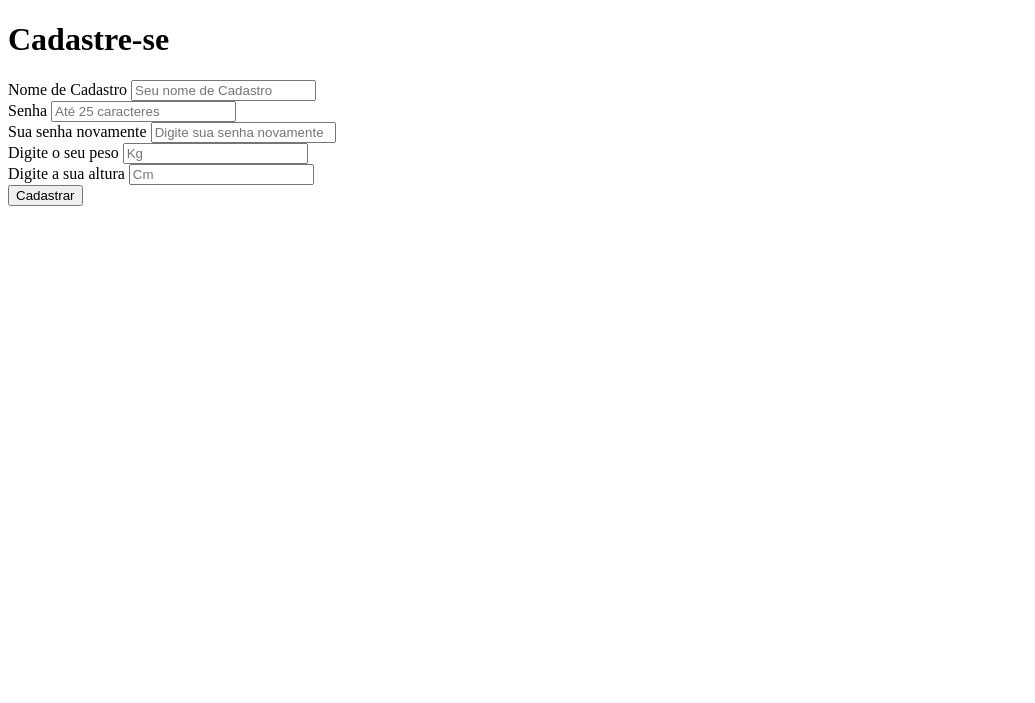
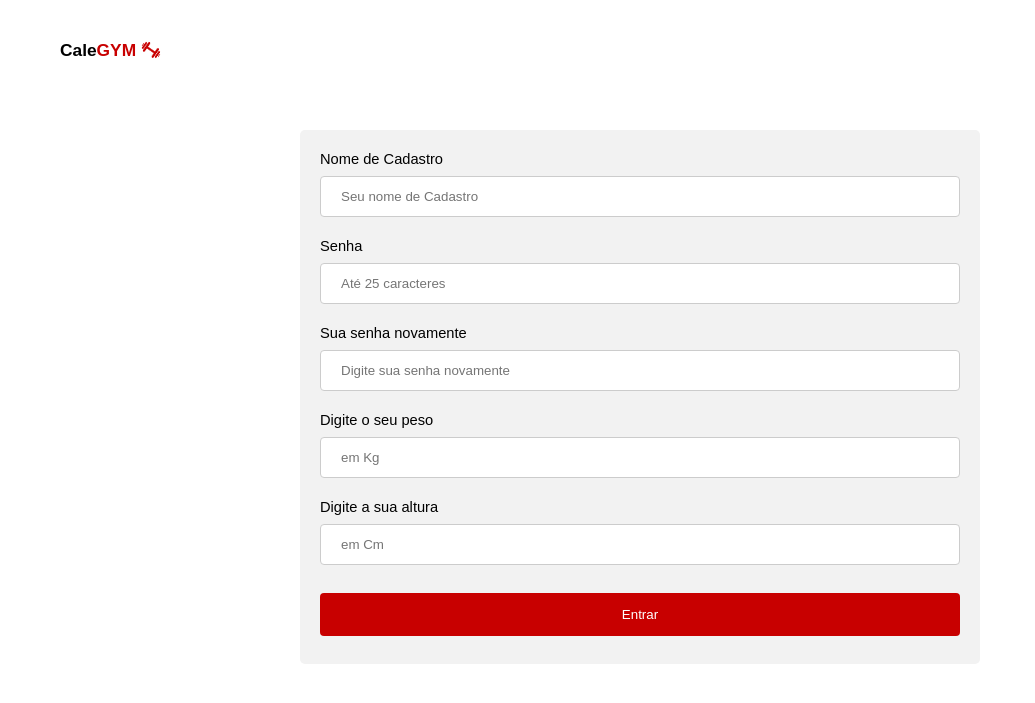
Before and after one commit to rafakimanja/CaleGYM, a Django app: page /cadastro/ in a window 1280 px wide. Shown: the top 703 px of the page, without its empty margins (0-1035 px from the left). Run offline with Django 5.2, Linux system fonts and the light colour scheme.

Commit message:
new commit

```diff
--- a/app/views.py
+++ b/app/views.py
@@ -24,6 +24,7 @@ def home(request):
 
     dias_treinados = DiasTreino.objects.filter(usuario=id_usuario, treino=True)
     qtd_treinos = len(dias_treinados)
+    ultimo_treino = dias_treinados.last()
 
     if request.method == 'POST':
         escolha = request.POST.get('botao')
@@ -42,4 +43,4 @@ def home(request):
 
         return redirect('home')
 
-    return render(request, 'app/home.html', {'datas': datas, 'treinos': treinos, 'qtd_treinos': qtd_treinos})
+    return render(request, 'app/home.html', {'datas': datas, 'treinos': treinos, 'qtd_treinos': qtd_treinos, 'usuario_obj': usuario_obj, 'ultimo_treino': ultimo_treino.registro.date})
--- a/app_usuarios/forms.py
+++ b/app_usuarios/forms.py
@@ -7,7 +7,6 @@ class LoginForms(forms.Form):
         max_length=100,
         widget=forms.TextInput(
             attrs={
-                'class': 'input-control',
                 'placeholder': 'Seu nome de Login'
             }
         )
@@ -18,12 +17,10 @@ class LoginForms(forms.Form):
         max_length=25,
         widget=forms.PasswordInput(
             attrs={
-                'class': 'input-control',
                 'placeholder': 'Sua senha'
             }
         )
     )
-
 
 
 class CadastroForms(forms.Form):
@@ -33,7 +30,6 @@ class CadastroForms(forms.Form):
         max_length=100,
         widget=forms.TextInput(
             attrs={
-                'class': 'input-control',
                 'placeholder': 'Seu nome de Cadastro'
             }
         )
@@ -44,7 +40,6 @@ class CadastroForms(forms.Form):
         max_length=25,
         widget=forms.PasswordInput(
             attrs={
-                'class': 'input-control',
                 'placeholder': 'Até 25 caracteres'
             }
         )
@@ -55,7 +50,6 @@ class CadastroForms(forms.Form):
         max_length=25,
         widget=forms.PasswordInput(
             attrs={
-                'class': 'input-control',
                 'placeholder': 'Digite sua senha novamente'
             }
         )
@@ -67,8 +61,7 @@ class CadastroForms(forms.Form):
         decimal_places=2,
         widget=forms.NumberInput(
             attrs = {
-                'class': 'input-control',
-                'placeholder': 'Kg'
+                'placeholder': 'em Kg'
             }
         )
     )
@@ -77,8 +70,7 @@ class CadastroForms(forms.Form):
         required=True,
         widget=forms.NumberInput(
             attrs={
-                'class': 'input-control',
-                'placeholder': 'Cm'
+                'placeholder': 'em Cm'
             }
         )
     )
--- a/config/settings.py
+++ b/config/settings.py
@@ -121,7 +121,7 @@ USE_I18N = True
 # Static files (CSS, JavaScript, Images)
 # https://docs.djangoproject.com/en/5.0/howto/static-files/
 
-STATIC_URL = 'static/'
+STATIC_URL = '/static/'
 
 STATICFILES_DIRS = [
     os.path.join(BASE_DIR, 'config/static')
--- /dev/null
+++ b/config/static/style/header.css
@@ -0,0 +1,36 @@
+header{
+    display: flex;
+    align-items: center;
+    height: 100px;
+    width: 100%;
+}
+
+header h1{
+    font: bold 13pt Arial;
+    margin-right: 5px;
+    margin-left: 60px;
+}
+
+#links-header {
+    margin-left: auto;
+    margin-right: 30px;
+}
+
+#links-header a {
+    margin-left: 10px;
+    text-decoration: underline;
+    color: black;
+    font: normal 11pt Arial;
+}
+
+#links-header a:active {
+    background-color: white;
+}
+
+span{
+    color: #C80000;
+}
+
+header img{
+    transform: rotate(35deg);
+}
--- /dev/null
+++ b/config/static/style/style-cadastro.css
@@ -0,0 +1,84 @@
+body{
+    margin: 0;
+    padding: 0;
+    display: flex;
+    flex-direction: column;
+    align-items: center;
+    justify-content: space-between;
+}
+
+header{
+    display: flex;
+    align-items: center;
+    justify-content: left;
+    height: 100px;
+    width: 100%;
+}
+
+header h1{
+    font: bold 13pt Arial;
+    margin-right: 5px;
+    margin-left: 60px;
+}
+
+span{
+    color: #C80000;
+}
+
+header img{
+    transform: rotate(35deg);
+}
+
+.formulario{
+    background-color: #f2f2f2;
+    border-radius: 5px;
+    padding: 20px;
+    width: 50%;
+    display: flex;
+    flex-direction: column;
+    align-items: center;
+    justify-content: center;
+    margin-top: 30px;
+    margin-bottom: 30px;
+}
+
+.formulario label{
+    font: normal 11pt Arial;
+}
+
+.formulario input[type=text], input[type=password]{
+    width: 100%;
+    padding: 12px 20px;
+    margin: 8px 0;
+    margin-bottom: 20px;
+    display: inline-block;
+    border: 1px solid #ccc;
+    border-radius: 4px;
+    box-sizing: border-box;
+}
+
+.formulario input[type=number]{
+    width: 100%;
+    padding: 12px 20px;
+    margin: 8px 0;
+    margin-bottom: 20px;
+    display: inline-block;
+    border: 1px solid #ccc;
+    border-radius: 4px;
+    box-sizing: border-box;
+}
+
+.formulario input[type=submit]{
+    width: 100%;
+    background-color: #C80000;
+    color: white;
+    border: none;
+    padding: 14px 20px;
+    margin: 8px 0;
+    border-radius: 4px;
+    cursor: pointer;
+}
+
+.formulario input[type=submit]:hover{
+    background-color: #a30000;
+}
--- a/templates/app_usuarios/cadastro.html
+++ b/templates/app_usuarios/cadastro.html
@@ -1,30 +1,29 @@
+{% load static %}
 <!DOCTYPE html>
 <html lang="en">
 <head>
     <meta charset="UTF-8">
     <meta name="viewport" content="width=device-width, initial-scale=1.0">
-    <title>Cadastro</title>
+    <title>Login</title>
+    <!--CSS-->
+    <link rel="stylesheet" href="{% static '/style/header.css' %}">
+    <link rel="stylesheet" href="{% static '/style/style-cadastro.css' %}">
 </head>
 <body>
-    {% for message in messages %}
-        <div role="alert">
-            <p>{{message}}</p>
-        </div>
-    {% endfor %}
-    <h1>Cadastre-se</h1>
+
+    <header>
+        <h1>Cale<span>GYM</span></h1><img src="{% static '/assets/haltere.png' %}" alt="" height="20px" width="20px">
+    </header>
+
+    <div class="formulario">
         <form action="{% url 'cadastro' %}" method="post">
             {% csrf_token %}
-        <div>
                 {% for field in form.visible_fields %}
-            <div>
                     <label for="{{ field.id_for_label }}"> {{ field.label }} </label>
                     {{field}}
+                {% endfor %}
+            <input type="submit" value="Entrar">
+        </form>
     </div>
-            {% endfor %}
-        </div>
-        <div class="botao">
-            <button type="submit">Cadastrar</button>
-        </div>
-    </form>
+
 </body>
-</html>
```
Also changed, not shown: config/static/style/style-home.css (added, +155 -0 lines), config/static/style/style-index.css (added, +55 -0 lines), config/static/style/style-login.css (added, +90 -0 lines), templates/app/home.html (+72 -32 lines), templates/app_usuarios/index.html (+12 -17 lines), templates/app_usuarios/login.html (+15 -15 lines), config/static/assets/haltere.png (added). Lines whose indentation alone changed are shown as unchanged.
